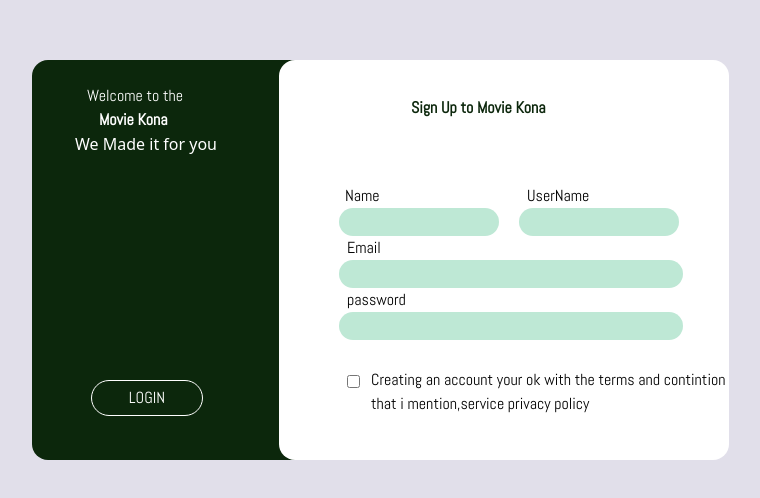
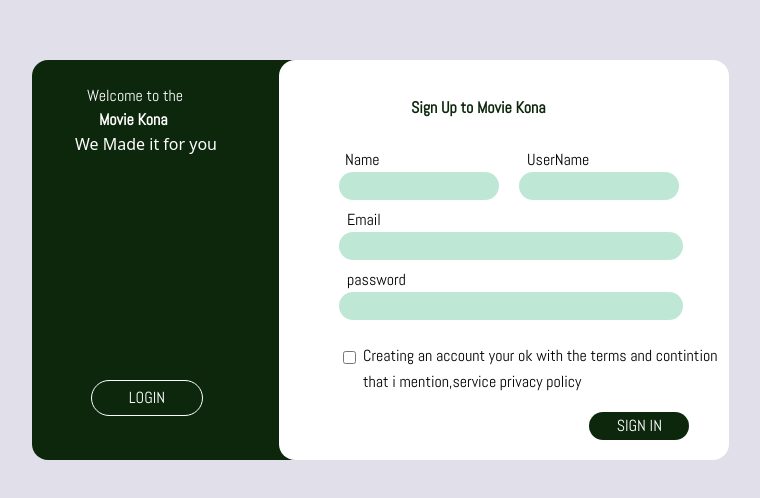
Before and after one commit to anandhusb444/MovieApplicationUI, a React (Vite) app: page /login in a window 1280 px wide. Shown: the part 140-638 px from the top of the page, without its empty margins (268-1028 px from the left). Built offline with nearby package versions, Linux system fonts and the light colour scheme.

Commit message:
Completed Login & Register UI

```diff
--- a/src/Componets/Login.jsx
+++ b/src/Componets/Login.jsx
@@ -19,17 +19,17 @@ function Login() {
 
             <div className='w-96 h-80 relative left-64 bottom-44'>
               <p className='font-extrabold text-[#0C270C] relative left-24 top-8'>Sign Up to Movie Kona </p>
-              <p className='relative top-24 left-7.5 '>Name</p>
-              <input className='w-40 h-7 relative top-24 left-6 bg-[#BEE8D5] rounded-3xl'></input>
-              <p className='absolute top-30 left-53'>UserName</p>
-              <input className='w-40 h-7 relative top-24 left-11  bg-[#BEE8D5] rounded-3xl'></input>
-              <p className='absolute top-43 left-8'>Email</p>
-              <input className='w-86 h-7 relative top-30 left-6  bg-[#BEE8D5] rounded-3xl'></input>
-              <p className='absolute top-56 left-8'>password</p>
-              <input className='w-86 h-7 relative top-36 left-6  bg-[#BEE8D5] rounded-3xl'></input>
-              <input type='checkbox' className='relative top-50 right-78'></input>
-              <span className='relative font-light top-43 left-14'>Creating an account your ok with the terms and contintion<br/> that i mention,service privacy policy</span>
-
+              <p className='relative top-15 left-7.5 '>Name</p>
+              <input className='w-40 h-7 relative top-15 left-6 bg-[#BEE8D5] rounded-3xl'></input>
+              <p className='absolute top-21 left-53'>UserName</p>
+              <input className='w-40 h-7 relative top-15 left-11  bg-[#BEE8D5] rounded-3xl'></input>
+              <p className='absolute top-36 left-8'>Email</p>
+              <input className='w-86 h-7 relative top-23 left-6  bg-[#BEE8D5] rounded-3xl'></input>
+              <p className='absolute top-51 left-8'>password</p>
+              <input className='w-86 h-7 relative top-31 left-6  bg-[#BEE8D5] rounded-3xl'></input>
+              <input type='checkbox' className='relative top-44 right-79'></input>
+              <span className='relative font-light top-37 left-12'>Creating an account your ok with the terms and contintion<br/> that i mention,service privacy policy</span>
+              <button className='bg-[#0C270C] w-25 h-7 rounded-3xl relative top-48 left-14 text-white '>SIGN IN</button>
 
             </div>
 
```
